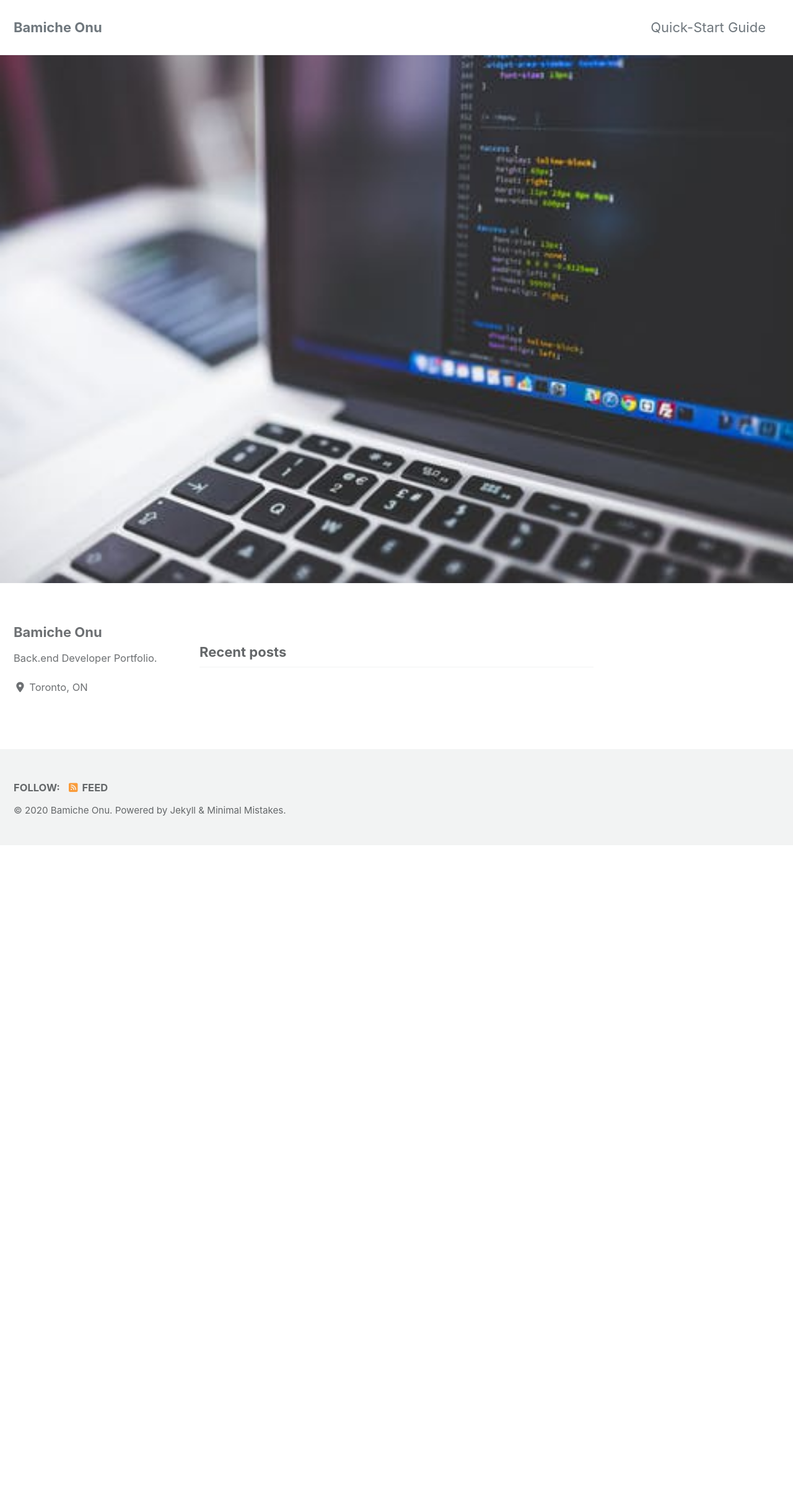
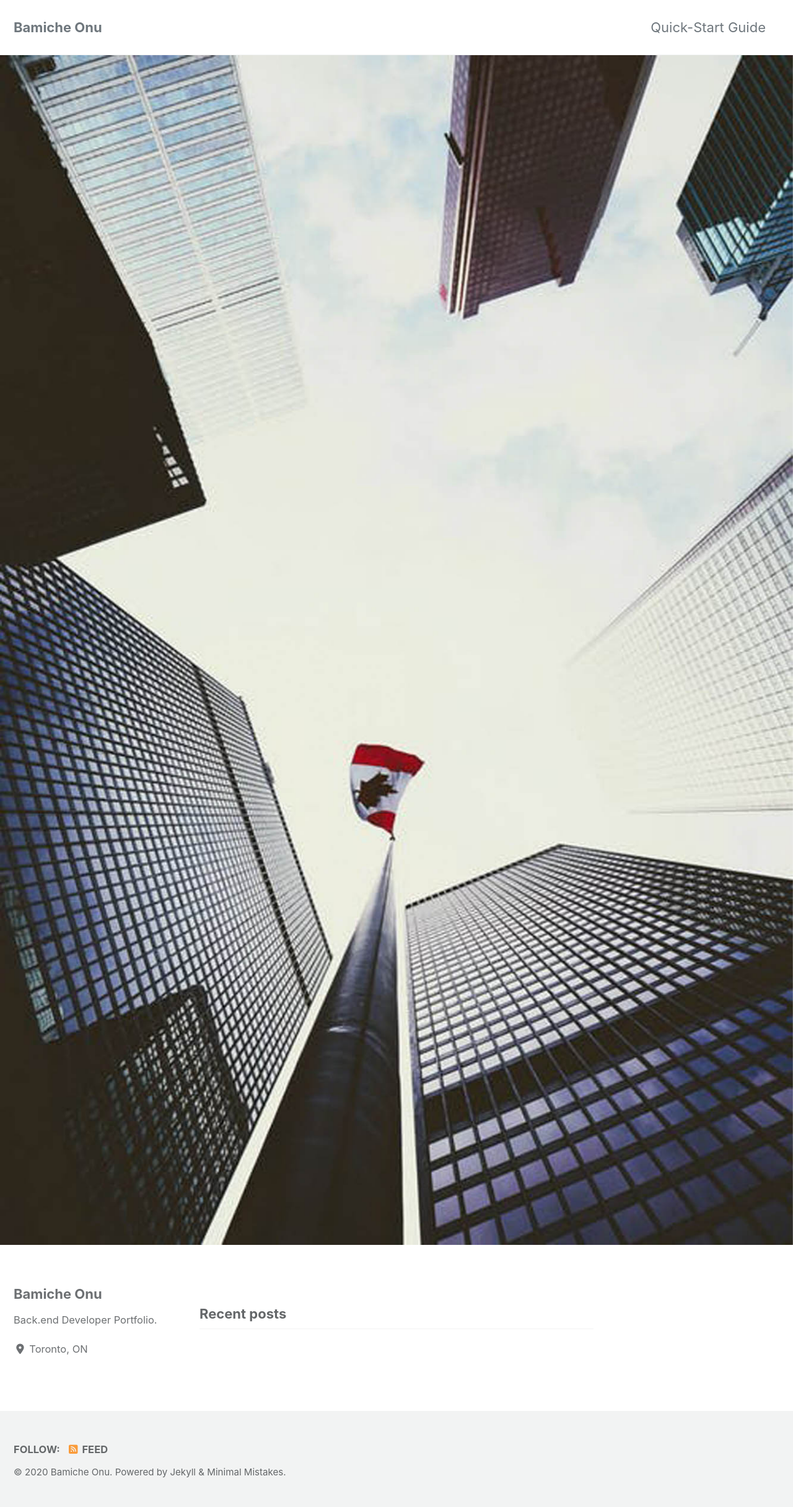
Before and after one commit to cheonu/cheonu.github.io, a Jekyll site: the page built from index.html, in a window 1280 px wide. Shown: the whole page at 62% size. Built offline with Jekyll 4.4.1, drawn with Linux system fonts in a browser that asks for light colours; cached includes are drawn as plain includes; nearby versions of some CDN libraries; the list of posts is cut into pages by our own code; before the commit the page ends 1364 px from its top, so only the background shows below that.

Commit message:
changes to _config

```diff
--- a/index.html
+++ b/index.html
@@ -2,5 +2,5 @@
 layout: home
 author_profile: true
 header:
-  image: "/images/developer.jpg"
+  image: "/images/canada.jpg"
 ---
```
Also changed, not shown: images/Toronto.jpg, images/apps.jpg, images/bio-photo.jpg, images/canada.jpg, images/developer.jpg, images/developer2.jpg, 1 other file.
